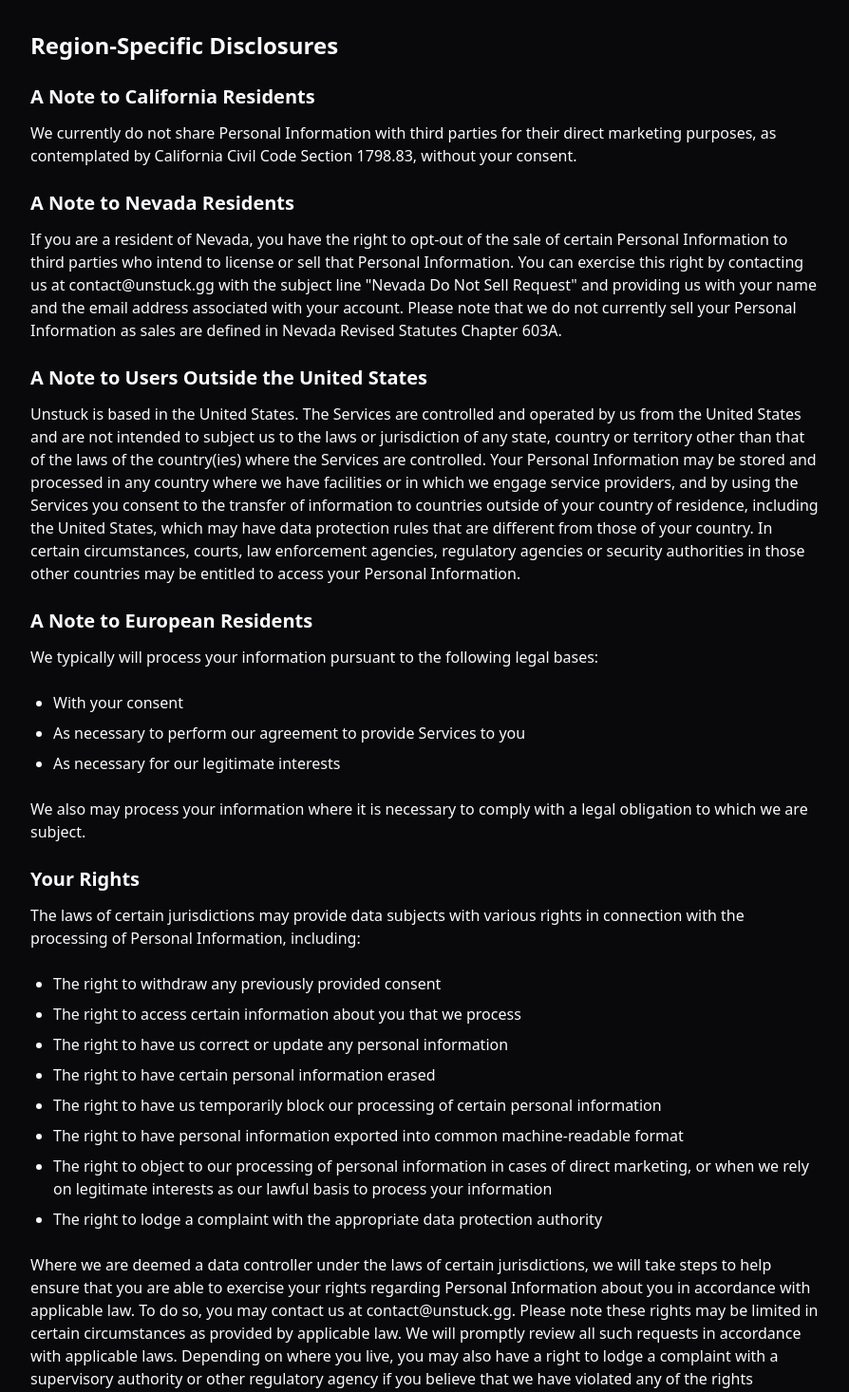
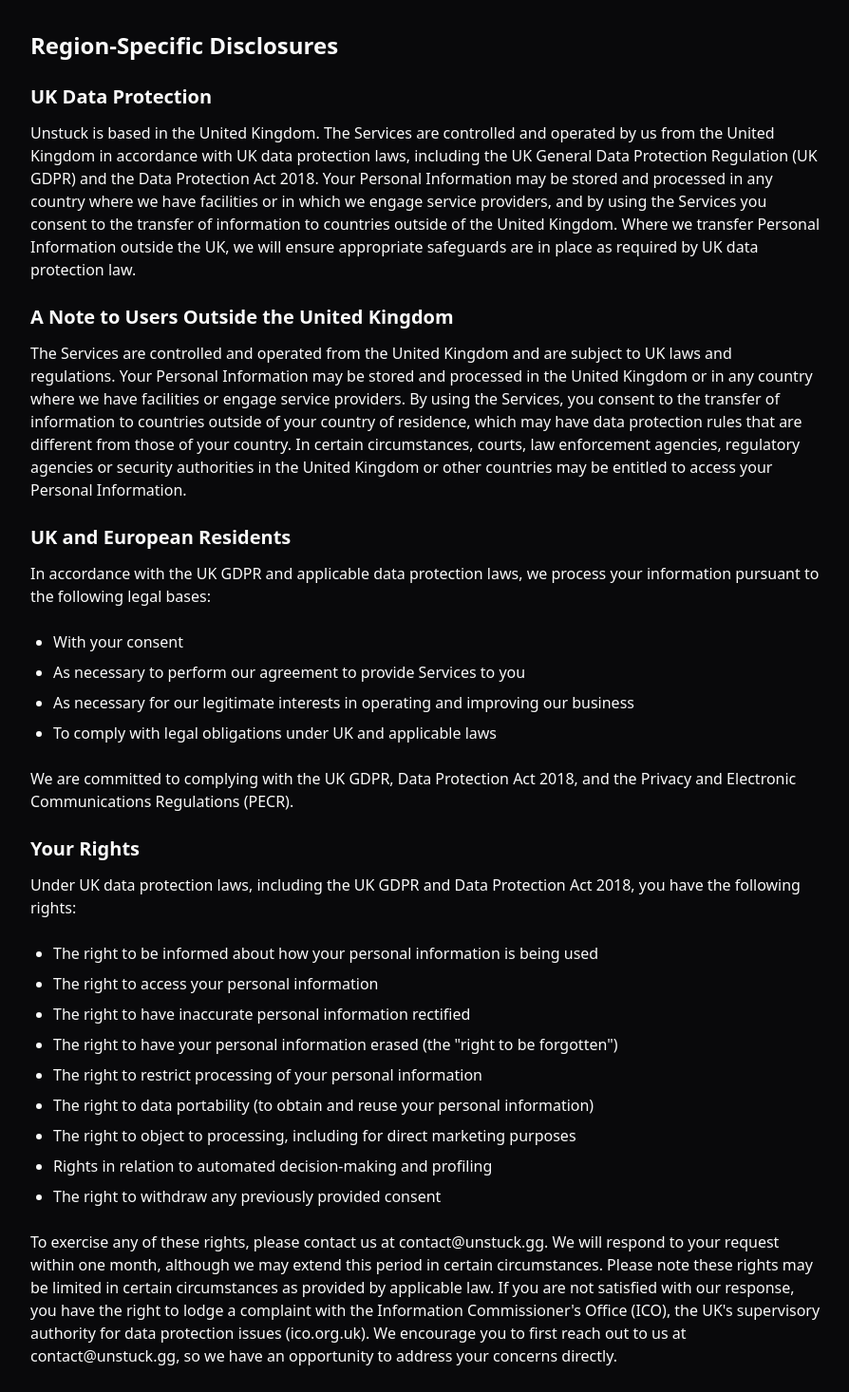
Before and after one commit to florian-lup/unstuck-website, a Next.js app: page /privacy in a window 1280 px wide. Shown: the part 6024-7490 px from the top of the page at 95% size, without its empty margins (192-1086 px from the left). Built offline with nearby package versions, Linux system fonts and the light colour scheme; no server answers.

Commit message:
feat: Update Privacy Policy and Terms of Service to reflect UK data protection laws and adjust currency references

```diff
--- a/app/privacy/page.tsx
+++ b/app/privacy/page.tsx
@@ -186,45 +186,42 @@
 
           <h2 className="text-2xl font-bold mt-8 mb-4">Region-Specific Disclosures</h2>
 
-          <h3 className="text-xl font-semibold mt-6 mb-3">A Note to California Residents</h3>
+          <h3 className="text-xl font-semibold mt-6 mb-3">UK Data Protection</h3>
           <p>
-            We currently do not share Personal Information with third parties for their direct marketing purposes, as contemplated by California Civil Code Section 1798.83, without your consent.
+            Unstuck is based in the United Kingdom. The Services are controlled and operated by us from the United Kingdom in accordance with UK data protection laws, including the UK General Data Protection Regulation (UK GDPR) and the Data Protection Act 2018. Your Personal Information may be stored and processed in any country where we have facilities or in which we engage service providers, and by using the Services you consent to the transfer of information to countries outside of the United Kingdom. Where we transfer Personal Information outside the UK, we will ensure appropriate safeguards are in place as required by UK data protection law.
           </p>
 
-          <h3 className="text-xl font-semibold mt-6 mb-3">A Note to Nevada Residents</h3>
+          <h3 className="text-xl font-semibold mt-6 mb-3">A Note to Users Outside the United Kingdom</h3>
           <p>
-            If you are a resident of Nevada, you have the right to opt-out of the sale of certain Personal Information to third parties who intend to license or sell that Personal Information. You can exercise this right by contacting us at contact@unstuck.gg with the subject line "Nevada Do Not Sell Request" and providing us with your name and the email address associated with your account. Please note that we do not currently sell your Personal Information as sales are defined in Nevada Revised Statutes Chapter 603A.
+            The Services are controlled and operated from the United Kingdom and are subject to UK laws and regulations. Your Personal Information may be stored and processed in the United Kingdom or in any country where we have facilities or engage service providers. By using the Services, you consent to the transfer of information to countries outside of your country of residence, which may have data protection rules that are different from those of your country. In certain circumstances, courts, law enforcement agencies, regulatory agencies or security authorities in the United Kingdom or other countries may be entitled to access your Personal Information.
           </p>
 
-          <h3 className="text-xl font-semibold mt-6 mb-3">A Note to Users Outside the United States</h3>
-          <p>
-            Unstuck is based in the United States. The Services are controlled and operated by us from the United States and are not intended to subject us to the laws or jurisdiction of any state, country or territory other than that of the laws of the country(ies) where the Services are controlled. Your Personal Information may be stored and processed in any country where we have facilities or in which we engage service providers, and by using the Services you consent to the transfer of information to countries outside of your country of residence, including the United States, which may have data protection rules that are different from those of your country. In certain circumstances, courts, law enforcement agencies, regulatory agencies or security authorities in those other countries may be entitled to access your Personal Information.
-          </p>
-
-          <h3 className="text-xl font-semibold mt-6 mb-3">A Note to European Residents</h3>
-          <p>We typically will process your information pursuant to the following legal bases:</p>
+          <h3 className="text-xl font-semibold mt-6 mb-3">UK and European Residents</h3>
+          <p>In accordance with the UK GDPR and applicable data protection laws, we process your information pursuant to the following legal bases:</p>
           <ul className="list-disc pl-6 space-y-2">
             <li>With your consent</li>
             <li>As necessary to perform our agreement to provide Services to you</li>
-            <li>As necessary for our legitimate interests</li>
+            <li>As necessary for our legitimate interests in operating and improving our business</li>
+            <li>To comply with legal obligations under UK and applicable laws</li>
           </ul>
-          <p>We also may process your information where it is necessary to comply with a legal obligation to which we are subject.</p>
+          <p>We are committed to complying with the UK GDPR, Data Protection Act 2018, and the Privacy and Electronic Communications Regulations (PECR).</p>
 
           <h3 className="text-xl font-semibold mt-6 mb-3">Your Rights</h3>
-          <p>The laws of certain jurisdictions may provide data subjects with various rights in connection with the processing of Personal Information, including:</p>
+          <p>Under UK data protection laws, including the UK GDPR and Data Protection Act 2018, you have the following rights:</p>
           <ul className="list-disc pl-6 space-y-2">
+            <li>The right to be informed about how your personal information is being used</li>
+            <li>The right to access your personal information</li>
+            <li>The right to have inaccurate personal information rectified</li>
+            <li>The right to have your personal information erased (the "right to be forgotten")</li>
+            <li>The right to restrict processing of your personal information</li>
+            <li>The right to data portability (to obtain and reuse your personal information)</li>
+            <li>The right to object to processing, including for direct marketing purposes</li>
+            <li>Rights in relation to automated decision-making and profiling</li>
             <li>The right to withdraw any previously provided consent</li>
-            <li>The right to access certain information about you that we process</li>
-            <li>The right to have us correct or update any personal information</li>
-            <li>The right to have certain personal information erased</li>
-            <li>The right to have us temporarily block our processing of certain personal information</li>
-            <li>The right to have personal information exported into common machine-readable format</li>
-            <li>The right to object to our processing of personal information in cases of direct marketing, or when we rely on legitimate interests as our lawful basis to process your information</li>
-            <li>The right to lodge a complaint with the appropriate data protection authority</li>
           </ul>
 
           <p>
-            Where we are deemed a data controller under the laws of certain jurisdictions, we will take steps to help ensure that you are able to exercise your rights regarding Personal Information about you in accordance with applicable law. To do so, you may contact us at contact@unstuck.gg. Please note these rights may be limited in certain circumstances as provided by applicable law. We will promptly review all such requests in accordance with applicable laws. Depending on where you live, you may also have a right to lodge a complaint with a supervisory authority or other regulatory agency if you believe that we have violated any of the rights concerning Personal Information about you. We encourage you to first reach out to us at contact@unstuck.gg, so we have an opportunity to address your concerns directly before you do so.
+            To exercise any of these rights, please contact us at contact@unstuck.gg. We will respond to your request within one month, although we may extend this period in certain circumstances. Please note these rights may be limited in certain circumstances as provided by applicable law. If you are not satisfied with our response, you have the right to lodge a complaint with the Information Commissioner's Office (ICO), the UK's supervisory authority for data protection issues (ico.org.uk). We encourage you to first reach out to us at contact@unstuck.gg, so we have an opportunity to address your concerns directly.
           </p>
 
           <h2 className="text-2xl font-bold mt-8 mb-4">Contact Us</h2>
--- a/app/terms/page.tsx
+++ b/app/terms/page.tsx
@@ -146,12 +146,12 @@
 
           <h3 className="text-xl font-semibold mt-6 mb-3">5.2 Taxes</h3>
           <p>
-            All Fees and other amounts payable by Customer under this Agreement are exclusive of taxes and similar assessments. Customer is responsible for all sales, use and excise taxes, and any other similar taxes, duties and charges of any kind imposed by any federal, state or local governmental or regulatory authority on any amounts payable by Customer hereunder, other than any taxes imposed on Unstuck's income.
+            All Fees and other amounts payable by Customer under this Agreement are exclusive of taxes and similar assessments. Customer is responsible for all Value Added Tax (VAT), sales, use and excise taxes, and any other similar taxes, duties and charges of any kind imposed by any national, regional or local governmental or regulatory authority on any amounts payable by Customer hereunder, other than any taxes imposed on Unstuck's income. Where applicable, VAT will be charged in accordance with UK VAT regulations.
           </p>
 
           <h3 className="text-xl font-semibold mt-6 mb-3">5.3 Payment</h3>
           <p>
-            Unless otherwise provided in an Order Form, Customer shall pay all Fees within thirty (30) days after the date of the invoice therefor. Customer shall make all payments hereunder in U.S. dollars. If Customer is paying Fees using a credit card or any digital payment method supported by Unstuck, Customer authorizes Unstuck to charge Customer's account for the Services using that payment method.
+            Unless otherwise provided in an Order Form, Customer shall pay all Fees within thirty (30) days after the date of the invoice therefor. Customer shall make all payments hereunder in British Pounds Sterling (GBP) or such other currency as agreed by the parties. If Customer is paying Fees using a credit card or any digital payment method supported by Unstuck, Customer authorizes Unstuck to charge Customer's account for the Services using that payment method.
           </p>
 
           <h3 className="text-xl font-semibold mt-6 mb-3">5.4 Late Payment</h3>
@@ -211,7 +211,7 @@
 
           <h3 className="text-xl font-semibold mt-6 mb-3">9.1 Unstuck Indemnity</h3>
           <p>
-            Unstuck will indemnify and hold Customer harmless from and against any third-party claim against Customer alleging that Customer's use of the Services as permitted hereunder infringe or misappropriate a third party's valid U.S. patent, copyright, trademark or trade secret.
+            Unstuck will indemnify and hold Customer harmless from and against any third-party claim against Customer alleging that Customer's use of the Services as permitted hereunder infringe or misappropriate a third party's valid UK or EU patent, copyright, trademark or trade secret.
           </p>
 
           <h3 className="text-xl font-semibold mt-6 mb-3">9.2 Customer Indemnity</h3>
@@ -238,25 +238,19 @@
             Unstuck may give general notices related to the Services that are applicable to all customers by email or through the Platform. All other notices required to be sent hereunder will be in writing and will be effective upon (i) personal delivery, or (ii) the second business day after mailing, and, if to Customer, to Customer's address on record in Unstuck's account information.
           </p>
 
-          <h3 className="text-xl font-semibold mt-6 mb-3">11.8 Governing Law</h3>
+          <h3 className="text-xl font-semibold mt-6 mb-3">11.8 Governing Law and Jurisdiction</h3>
           <p>
-            This Agreement and any disputes arising out of or related hereto shall be governed by and construed in accordance with the laws of the State of Delaware, without giving effect to its conflicts of laws rules.
+            This Agreement and any disputes arising out of or related hereto shall be governed by and construed in accordance with the laws of England and Wales, without giving effect to its conflicts of laws rules. The parties submit to the exclusive jurisdiction of the courts of England and Wales for the resolution of any disputes arising out of or relating to this Agreement.
           </p>
 
-          <h3 className="text-xl font-semibold mt-6 mb-3">11.9 Arbitration Agreement</h3>
+          <h3 className="text-xl font-semibold mt-6 mb-3">11.9 Dispute Resolution</h3>
           <p>
-            The parties shall use their best efforts to settle any dispute, claim, question, or disagreement arising out of or relating to the subject matter of these Agreement directly through good-faith negotiations, which shall be a precondition to either party initiating arbitration. If such negotiations do not resolve the dispute, it shall be finally settled by binding arbitration in the State of Delaware.
+            The parties shall use their best efforts to settle any dispute, claim, question, or disagreement arising out of or relating to the subject matter of this Agreement directly through good-faith negotiations. If such negotiations do not resolve the dispute within thirty (30) days, either party may refer the matter to the courts of England and Wales in accordance with Section 11.8.
           </p>
 
           <p>
-            You shall have the right to opt out of the provisions of this Section by sending written notice of the decision to opt out within thirty (30) days of first accepting this Agreement.
+            Nothing in this Agreement shall prevent either party from seeking interim or injunctive relief from a court of competent jurisdiction to protect its rights pending resolution of any dispute.
           </p>
-
-          <div className="bg-muted/50 p-4 rounded-lg my-6">
-            <p className="font-semibold">
-              THE PARTIES WAIVE ANY CONSTITUTIONAL AND STATUTORY RIGHTS TO GO TO COURT AND HAVE A TRIAL IN FRONT OF A JUDGE OR JURY. ALL CLAIMS AND DISPUTES WITHIN THE SCOPE OF THIS ARBITRATION AGREEMENT MUST BE ARBITRATED OR LITIGATED ON AN INDIVIDUAL BASIS AND NOT ON A CLASS BASIS. CLAIMS OF MORE THAN ONE CUSTOMER OR USER CANNOT BE ARBITRATED OR LITIGATED JOINTLY OR CONSOLIDATED WITH THOSE OF ANY OTHER CUSTOMER OR USER.
-            </p>
-          </div>
 
           <h3 className="text-xl font-semibold mt-6 mb-3">11.13 Entire Agreement</h3>
           <p>
--- a/components/landing-page/ai-features.tsx
+++ b/components/landing-page/ai-features.tsx
@@ -241,7 +241,7 @@
               Boosting you harder than your best friends ever did
             </h2>
             <p className="text-base md:text-lg text-muted-foreground mb-8 max-w-3xl ml-auto">
-              If excuses were damage, you&apos;d break records. Unlike you, our AI doesn&apos;t blame others—take the buff and get carried by answers that actually work.
+              If excuses were damage, you&apos;d break records. Unlike you, our AI doesn&apos;t blame others—take the buff and get carried by up to date answers that actually work.
             </p>
           </div>
 
```
